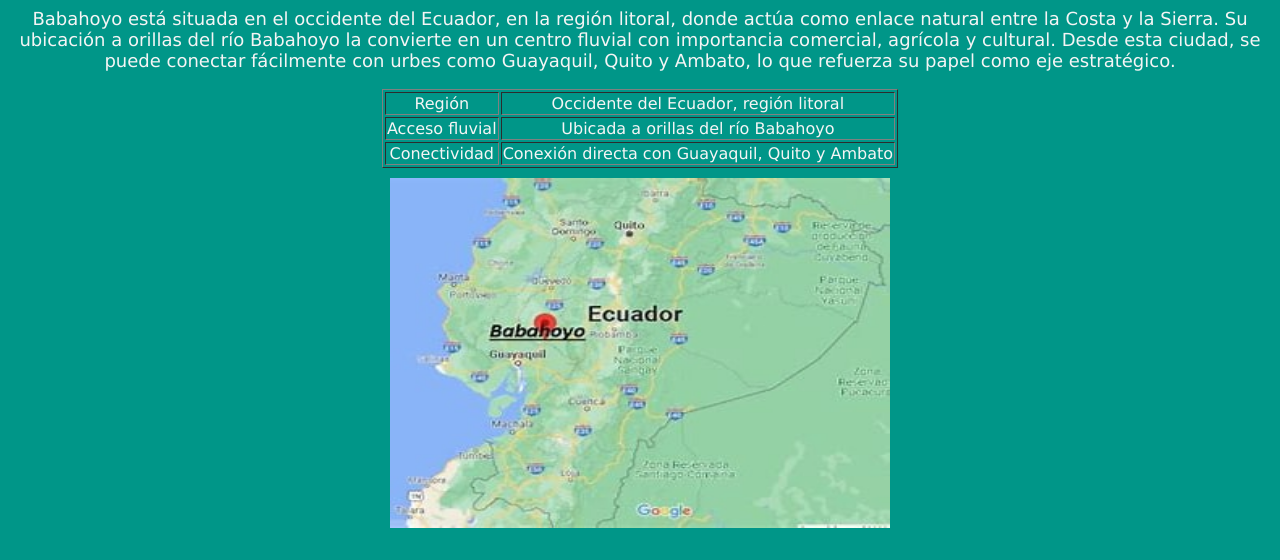
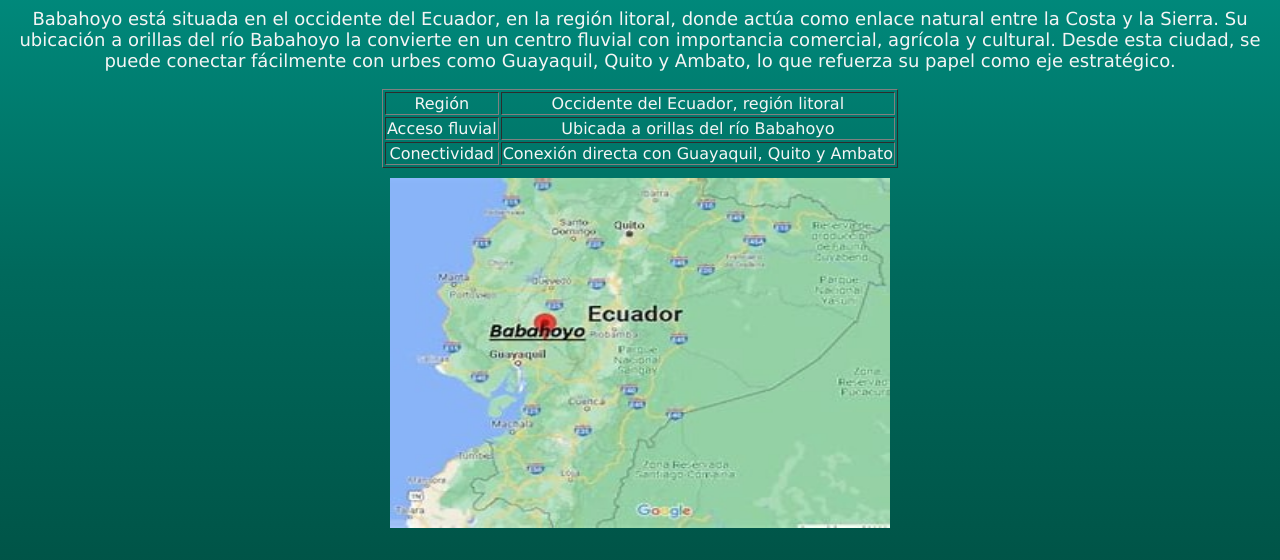
Before and after one commit to Adriandronh/Adriandronh.github.io, a plain HTML site: page geogra.html in a window 1280 px wide. Shown: the part 120-680 px from the top of the page. Drawn offline with Linux system fonts and the light colour scheme.

Commit message:
geogra.html

```diff
--- a/geogra.html
+++ b/geogra.html
@@ -4,8 +4,7 @@
   <meta charset="UTF-8">
   <title>Situación geográfica de Babahoyo</title>
 </head>
-<body style="background-color: #009688; text-align: center; font-family: Verdana, sans-serif; color: #F5F5F5;">
-
+<body style="background: linear-gradient(to bottom, #009688, #00695c, #004d40, #002f2f, #000000); text-align: center; font-family: Verdana, sans-serif; color: #F5F5F5;">
   <table align="center" border="2px">
     <tr>
       <th><a href="index.html" style="color: #FFF;">Home</a></th>
```
